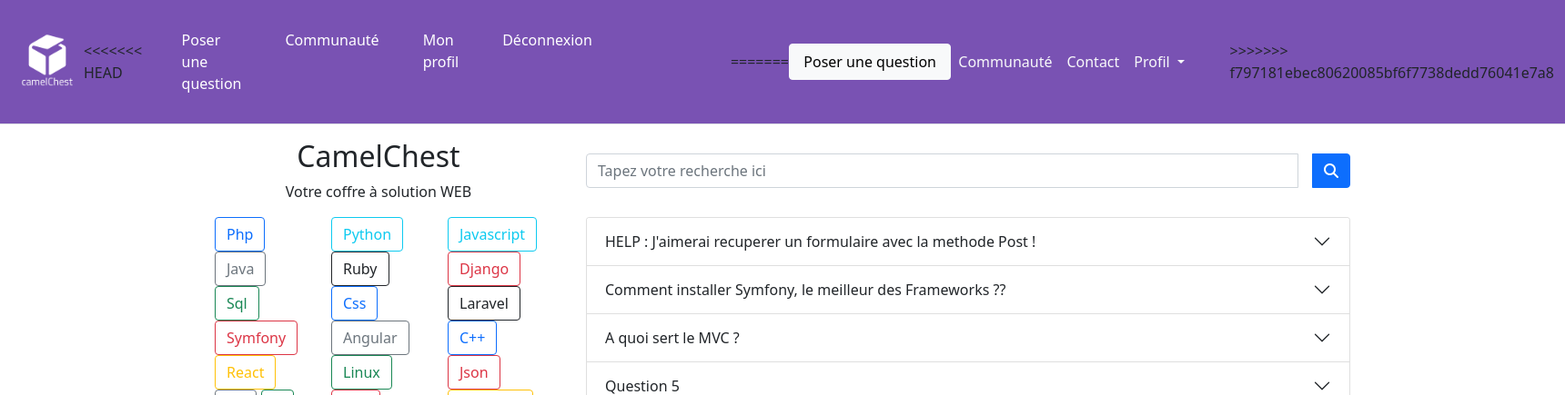
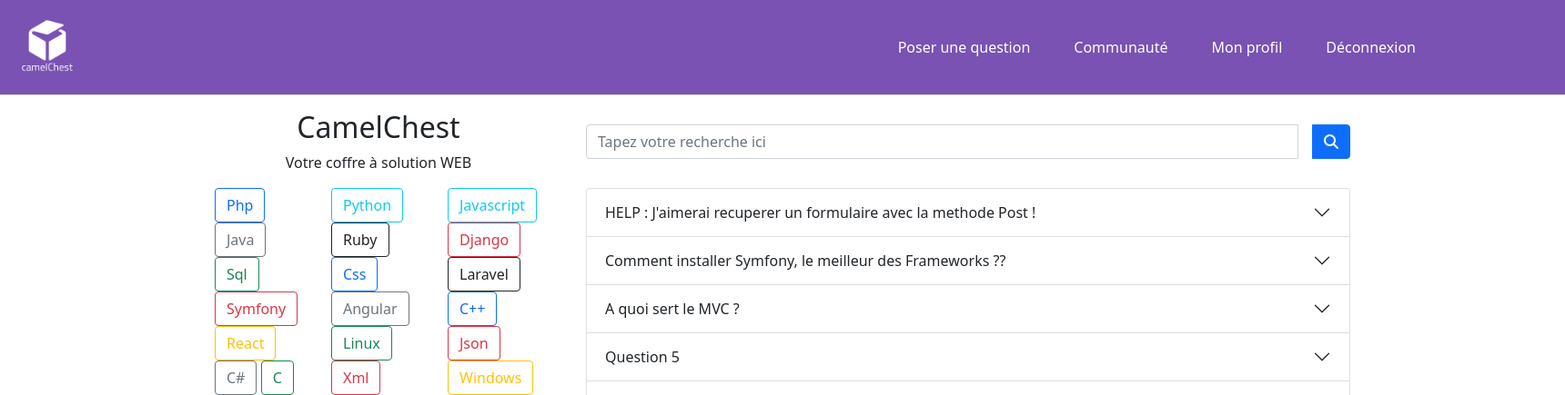
Before and after one commit to WildCodeSchool/bordeaux-p2-202109-stackoverflou, a PHP site: template src/View/Home/index.html.twig in a window 1720 px wide. Shown: the top 435 px of the page at 91% size. Run offline with PHP 8.4, Linux system fonts and the light colour scheme; the template is opened without the code that fills it, so the values that code supplies are empty; some libraries are stand-ins or nearby versions.

Commit message:
fixed problem

```diff
--- a/src/View/Components/_nav.html.twig
+++ b/src/View/Components/_nav.html.twig
@@ -6,7 +6,6 @@
         <button class="navbar-toggler" type="button" data-bs-toggle="collapse" data-bs-target="#navbarSupportedContent" aria-controls="navbarSupportedContent" aria-expanded="false" aria-label="Toggle navigation">
             <span class="navbar-toggler-icon"></span>
         </button>
-<<<<<<< HEAD
         <div class="collapse navbar-collapse justify-content-end" id="navbarSupportedContent">
             <div class="navbar-nav">
                 <a class="nav-link m-3 text-white" href="/questions/add">Poser une question</a>
@@ -14,30 +13,6 @@
                 <a class="nav-link m-3 text-white" href="/user">Mon profil</a>
                 <a class="nav-link m-3 text-white" href="/logout">Déconnexion</a>
             </div>
-=======
-        <div class="collapse navbar-collapse" id="navbarNavDropdown">
-            <ul class="navbar-nav">
-                <div class="d-grid gap-2 col-6 mx-auto">
-                    <button class="btn btn-light" type="button" >Poser une question</button>
-                </div>
-                <li class="nav-item">
-                    <a class="nav-link text-light" href="#">Communauté</a>
-                </li>
-                <li class="nav-item">
-                    <a class="nav-link text-light" href="#">Contact</a>
-                </li>
-                <li class="nav-item dropdown">
-                    <a class="nav-link dropdown-toggle text-light" href="#" id="navbarDropdownMenuLink" role="button" data-bs-toggle="dropdown" aria-expanded="false">
-                        Profil
-                    </a>
-                    <ul class="dropdown-menu" aria-labelledby="navbarDropdownMenuLink">
-                        <li><a class="dropdown-item" href="profil">Mon profil</a></li>
-                        <li><a class="dropdown-item" href="#">Mes questions</a></li>
-                        <li><a class="dropdown-item" href="#">Se déconnecter</a></li>
-                    </ul>
-                </li>
-            </ul>
->>>>>>> f797181ebec80620085bf6f7738dedd76041e7a8
         </div>
     </div>
 </nav>
```
